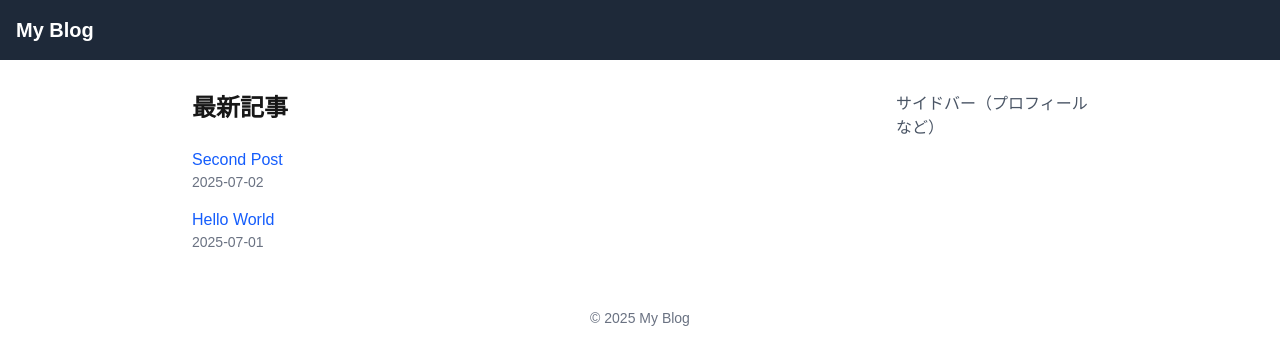
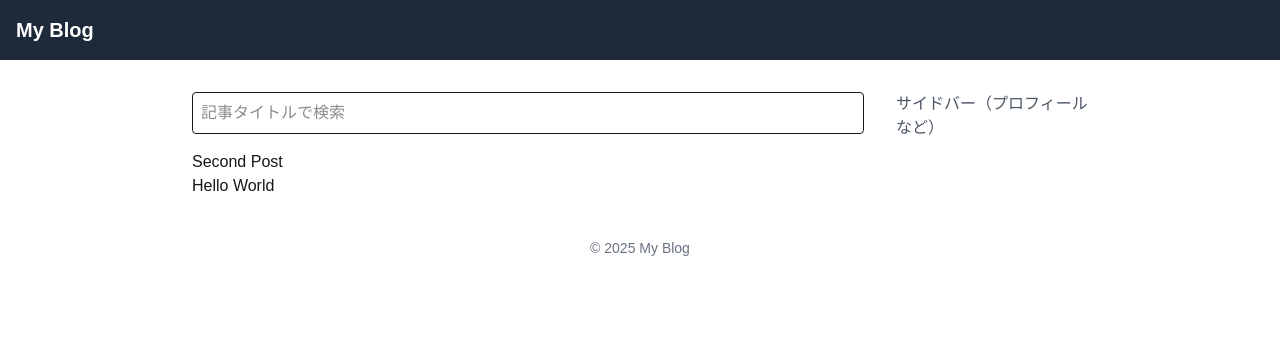
Before and after one commit to pong4lw/react-blog-app, a Next.js app: page / in a window 1280 px wide. Shown: the top 364 px of the page. Built offline with nearby package versions, Linux system fonts and the light colour scheme.

Commit message:
Zustand導入

```diff
--- a/src/components/PostList.tsx
+++ b/src/components/PostList.tsx
@@ -1,5 +1,6 @@
 'use client';
 
+import { useQuery } from '@tanstack/react-query';
 import { useSearchStore } from '@/store/useSearchStore';
 
 type Post = {
@@ -8,28 +9,28 @@ type Post = {
   date: string;
 };
 
-type Props = {
-  posts: Post[];
-};
-
-export default function PostList({ posts }: Props) {
+export default function PostList() {
   const keyword = useSearchStore((state) => state.keyword.toLowerCase());
 
-  const filteredPosts = posts.filter((post) =>
+  const { data, isLoading, error } = useQuery<Post[]>({
+    queryKey: ['posts'],
+    queryFn: () => fetch('/api/posts').then((res) => res.json()),
+  });
+
+  if (isLoading) return <p>Loading...</p>;
+  if (error) return <p>Error loading posts</p>;
+
+  const filteredPosts = data!.filter((post) =>
     post.title.toLowerCase().includes(keyword)
   );
 
-  if (filteredPosts.length === 0) {
-    return <p>該当する記事はありません。</p>;
-  }
+  if (filteredPosts.length === 0) return <p>該当する記事はありません。</p>;
 
   return (
-    <ul className="space-y-2">
+    <ul>
       {filteredPosts.map((post) => (
         <li key={post.slug}>
-          <a href={`/posts/${post.slug}`} className="text-blue-600 underline">
-            {post.title}
-          </a>
+          <a href={`/posts/${post.slug}`}>{post.title}</a>
         </li>
       ))}
     </ul>
--- a/src/components/SerchBox.tsx
+++ b/src/components/SearchBox.tsx
@@ -1,6 +1,6 @@
 'use client';
 
-import { useSearchStore } from '@/store/useSearchStore';
+import { useSearchStore } from '../store/useSearchStore';
 
 export default function SearchBox() {
   const keyword = useSearchStore((state) => state.keyword);
--- a/src/pages/index.tsx
+++ b/src/pages/index.tsx
@@ -2,34 +2,27 @@ import { GetStaticProps } from 'next';
 import Layout from '../components/Layout';
 import { getSortedPostsData, PostMeta } from '../lib/posts';
 import Link from 'next/link';
+import SearchBox from '../components/SearchBox';
+import PostList from '../components/PostList';
 
 type Props = {
-  allPostsData: PostMeta[];
+  allPosts: PostMeta[];
 };
 
-export default function Home({ allPostsData }: Props) {
+export default function Home({ allPosts }: Props) {
   return (
     <Layout>
-      <h2 className="text-2xl font-bold mb-6">最新記事</h2>
-      <ul>
-        {allPostsData.map(({ id, title, date }) => (
-          <li key={id} className="mb-4">
-            <Link href={`/posts/${id}`} className="text-blue-600 hover:underline">
-              {title}
-            </Link>
-            <div className="text-gray-500 text-sm">{date}</div>
-          </li>
-        ))}
-      </ul>
+      <SearchBox />
+      <PostList posts={allPosts} />
     </Layout>
   );
 }
 
 export const getStaticProps: GetStaticProps = async () => {
-  const allPostsData = getSortedPostsData();
+  const allPosts = getSortedPostsData();
   return {
     props: {
-      allPostsData,
+      allPosts,
     },
   };
 };
```
